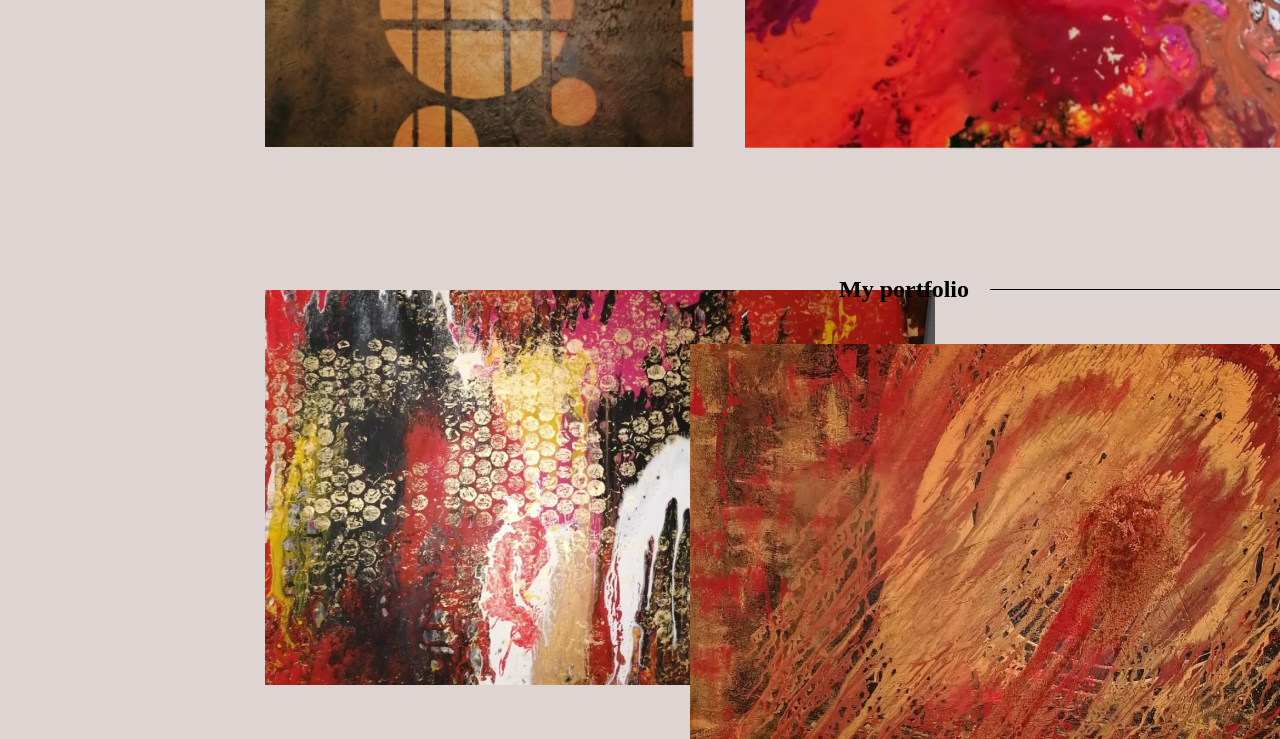
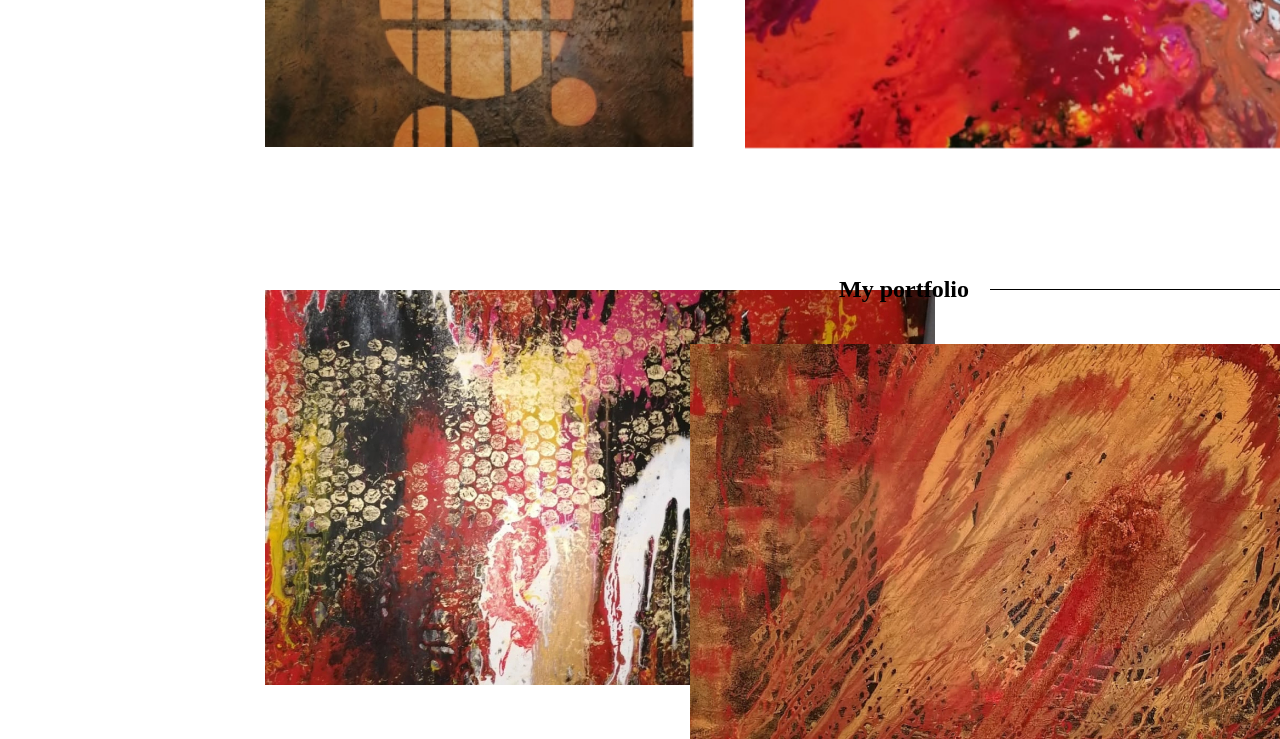
Before and after one commit to IIupaTop/BefaArts, a plain HTML site: page index.html in a window 1280 px wide. Shown: the part 661-1400 px from the top of the page. Drawn offline with Linux system fonts and the light colour scheme; a web font is replaced by a local one.

Commit message:
Вернулся к проекту

```diff
--- a/CSS/style.css
+++ b/CSS/style.css
@@ -17,7 +17,6 @@
 
 body {
     box-sizing: border-box;
-    background-color: #DED4D2;
     font-family: "Acworth";
     font-weight: 700;
 }
```
